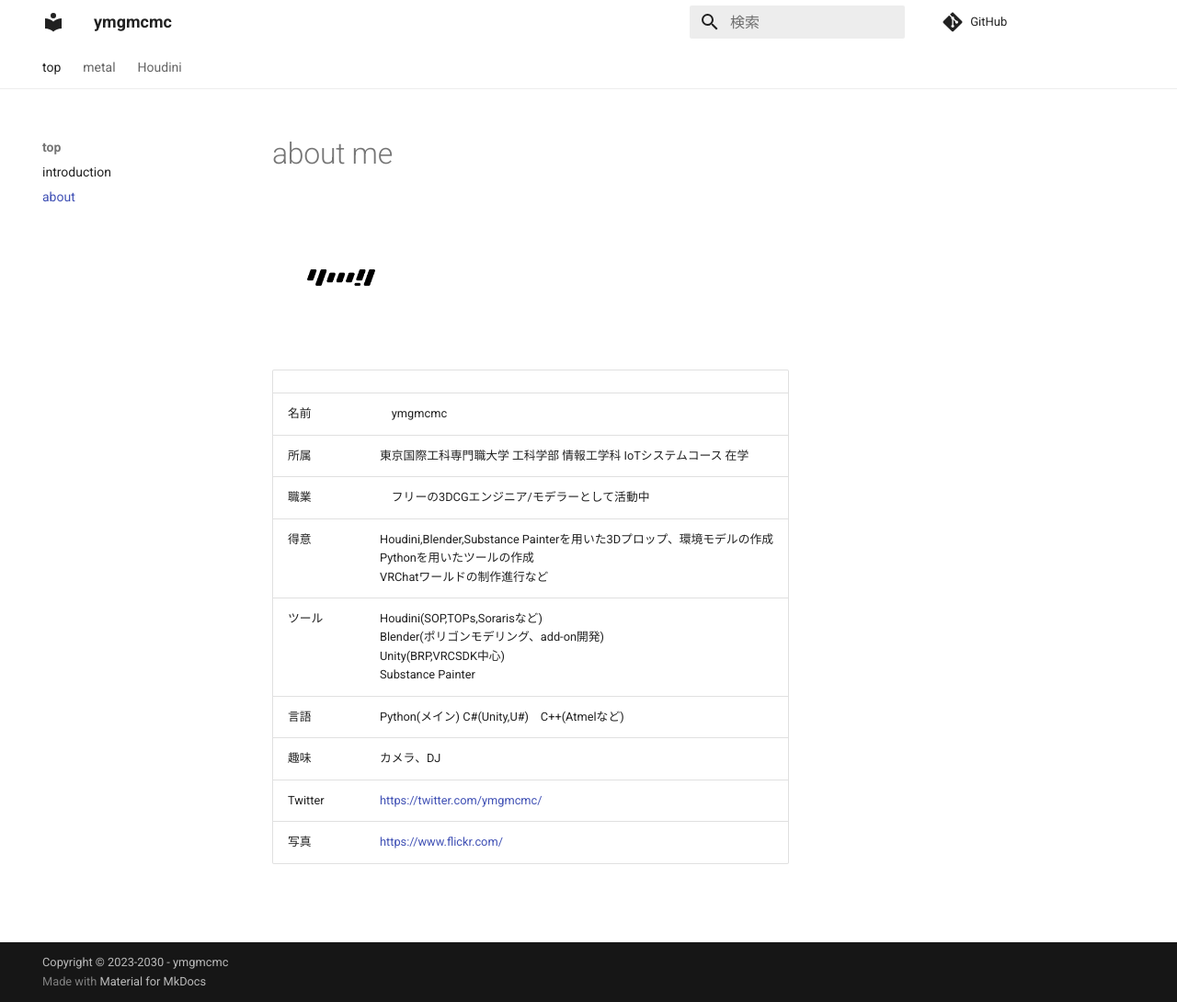
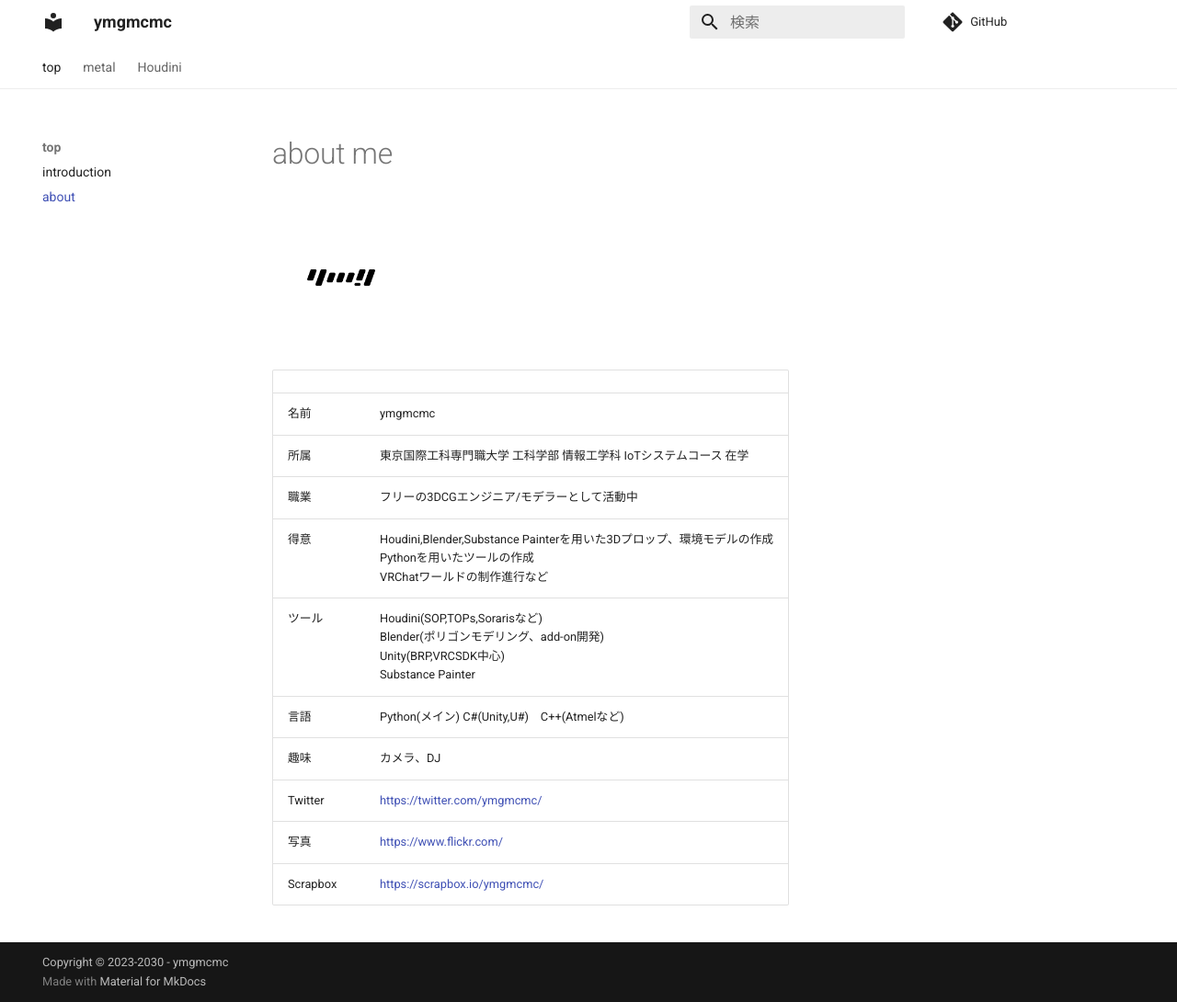
Before and after one commit to naoya-horai/documents, an MkDocs documentation site: the page built from docs/about.md, in a window 1280 px wide and 1090 px high. Shown: the whole window at 92% size. Built offline with MkDocs 1.6.1 and Material for MkDocs 9.7.7, drawn with Linux system fonts in a browser that asks for light colours; comment, search, counter and statistics services are not loaded.

Commit message:
自己紹介の修正

```diff
--- a/docs/about.md
+++ b/docs/about.md
@@ -4,12 +4,13 @@
 
 |              |                                                                                                    |
 | ------------ | -------------------------------------------------------------------------------------------------- |
-| 名前   |　ymgmcmc                                                                   |
-|所属|東京国際工科専門職大学 工科学部 情報工学科 IoTシステムコース 在学|
-| 職業         | 　フリーの3DCGエンジニア/モデラーとして活動中                         |
+| 名前   | ymgmcmc                                                                   |
+|所属| 東京国際工科専門職大学 工科学部 情報工学科 IoTシステムコース 在学|
+| 職業         | フリーの3DCGエンジニア/モデラーとして活動中                         |
 | 得意         | Houdini,Blender,Substance Painterを用いた3Dプロップ、環境モデルの作成<br>Pythonを用いたツールの作成<br>VRChatワールドの制作進行など         |
 | ツール | Houdini(SOP,TOPs,Sorarisなど)<br>Blender(ポリゴンモデリング、add-on開発)<br>Unity(BRP,VRCSDK中心)<br>Substance Painter|
 | 言語         | Python(メイン) C#(Unity,U#)　C++(Atmelなど)                                                      |
 | 趣味    | カメラ、DJ                                                                                      |
 | Twitter      | https://twitter.com/ymgmcmc/                                                                        |
 |写真|https://www.flickr.com/|
+|Scrapbox|https://scrapbox.io/ymgmcmc/|
```
